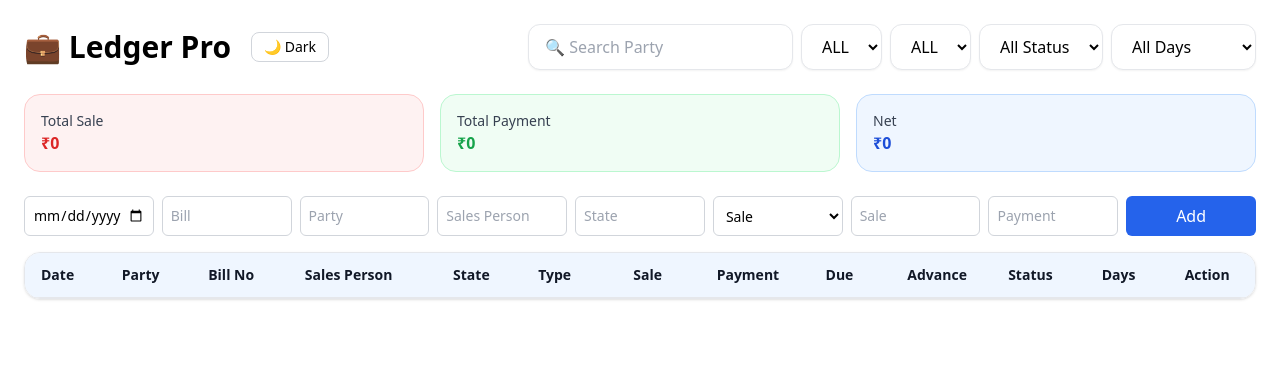
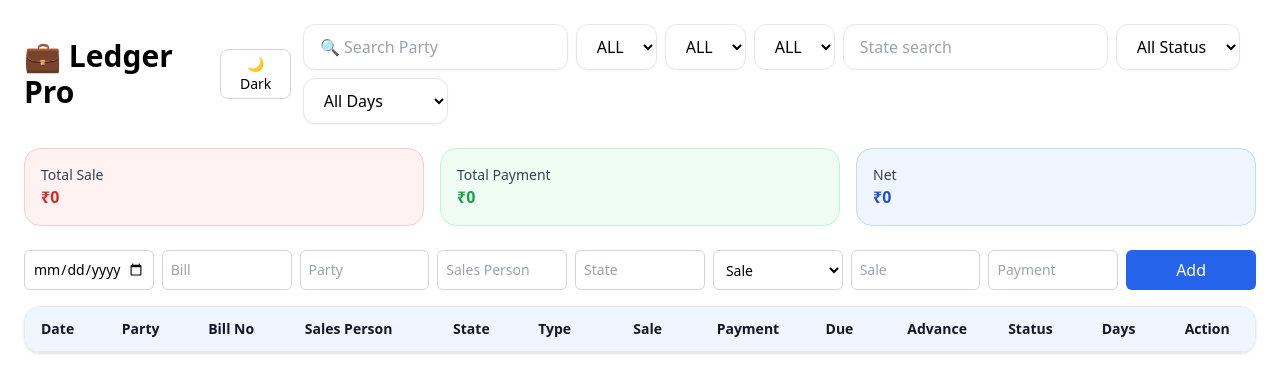
Before and after one commit to astrikesports/ledger-app, a React (Vite) app: page / in a window 1280 px wide. Shown: the top 392 px of the page. Built offline with nearby package versions, Linux system fonts and the light colour scheme.

Commit message:
Update App.jsx

```diff
--- a/src/App.jsx
+++ b/src/App.jsx
@@ -38,6 +38,8 @@ export default function DueTrackerAdvanced() {
   const [filter, setFilter] = useState("ALL");
   const [daysFilter, setDaysFilter] = useState("ALL");
   const [selectedParty, setSelectedParty] = useState("ALL");
+  const [selectedSales, setSelectedSales] = useState("ALL");
+  const [stateSearch, setStateSearch] = useState("");
   const [selectedFY, setSelectedFY] = useState("ALL");
   const [currentPage, setCurrentPage] = useState(1);
   const [editId, setEditId] = useState(null);
@@ -106,12 +108,21 @@ export default function DueTrackerAdvanced() {
   };
 
   const partyList = ["ALL", ...new Set(entries.map((e) => e.party))];
+  const salesList = ["ALL", ...new Set(entries.map((e) => e.salesperson).filter(Boolean))];
   const fyList = ["ALL", ...new Set(entries.map((e) => getFY(e.date)).filter(Boolean))];
 
   const getLedgerRows = () => {
     let filtered = entries.filter((e) =>
       e.party.toLowerCase().includes(search.toLowerCase())
     );
+
+    if (stateSearch) {
+      filtered = filtered.filter(e => (e.state || "").toLowerCase().includes(stateSearch.toLowerCase()));
+    }
+
+    if (selectedSales !== "ALL") {
+      filtered = filtered.filter(e => e.salesperson === selectedSales);
+    }
 
     if (selectedParty !== "ALL") {
       filtered = filtered.filter((e) => e.party === selectedParty);
@@ -249,6 +260,17 @@ export default function DueTrackerAdvanced() {
           <select value={selectedFY} onChange={(e)=>{setSelectedFY(e.target.value); setCurrentPage(1);}} className={dark ? "border border-gray-600 bg-gray-800 text-white px-4 py-2.5 rounded-xl shadow-sm focus:outline-none focus:ring-2 focus:ring-blue-400 transition" : "border border-gray-200 bg-white text-black px-4 py-2.5 rounded-xl shadow-sm focus:outline-none focus:ring-2 focus:ring-blue-200 transition"}>
             {fyList.map(fy=><option key={fy}>{fy}</option>)}
           </select>
+
+          <select value={selectedSales} onChange={(e)=>setSelectedSales(e.target.value)} className={dark ? "border border-gray-600 bg-gray-800 text-white px-4 py-2.5 rounded-xl" : "border border-gray-200 bg-white text-black px-4 py-2.5 rounded-xl"}>
+            {salesList.map(s=><option key={s}>{s}</option>)}
+          </select>
+
+          <input
+            placeholder="State search"
+            value={stateSearch}
+            onChange={(e)=>setStateSearch(e.target.value)}
+            className={dark ? "border border-gray-600 bg-gray-800 text-white px-4 py-2.5 rounded-xl" : "border border-gray-200 bg-white text-black px-4 py-2.5 rounded-xl"}
+          />
 
           <select value={filter} onChange={(e)=>setFilter(e.target.value)} className={dark ? "border border-gray-600 bg-gray-800 text-white px-4 py-2.5 rounded-xl shadow-sm focus:outline-none focus:ring-2 focus:ring-blue-400 transition" : "border border-gray-200 bg-white text-black px-4 py-2.5 rounded-xl shadow-sm focus:outline-none focus:ring-2 focus:ring-blue-200 transition"}>
             <option value="ALL">All Status</option>
```
